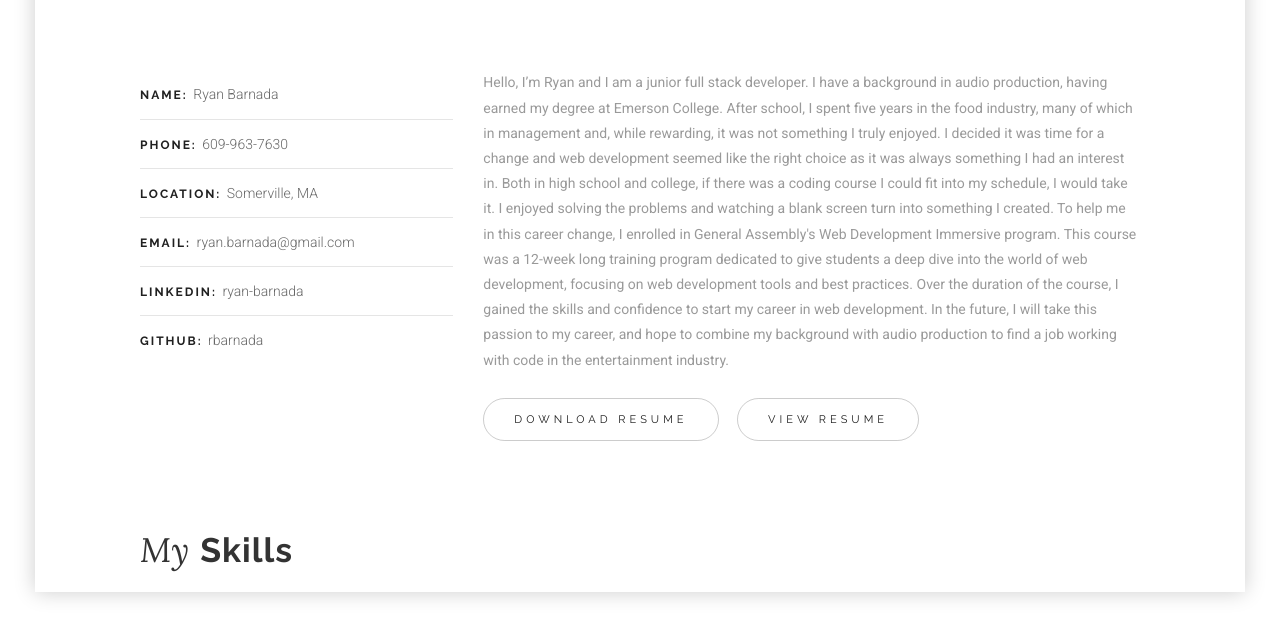
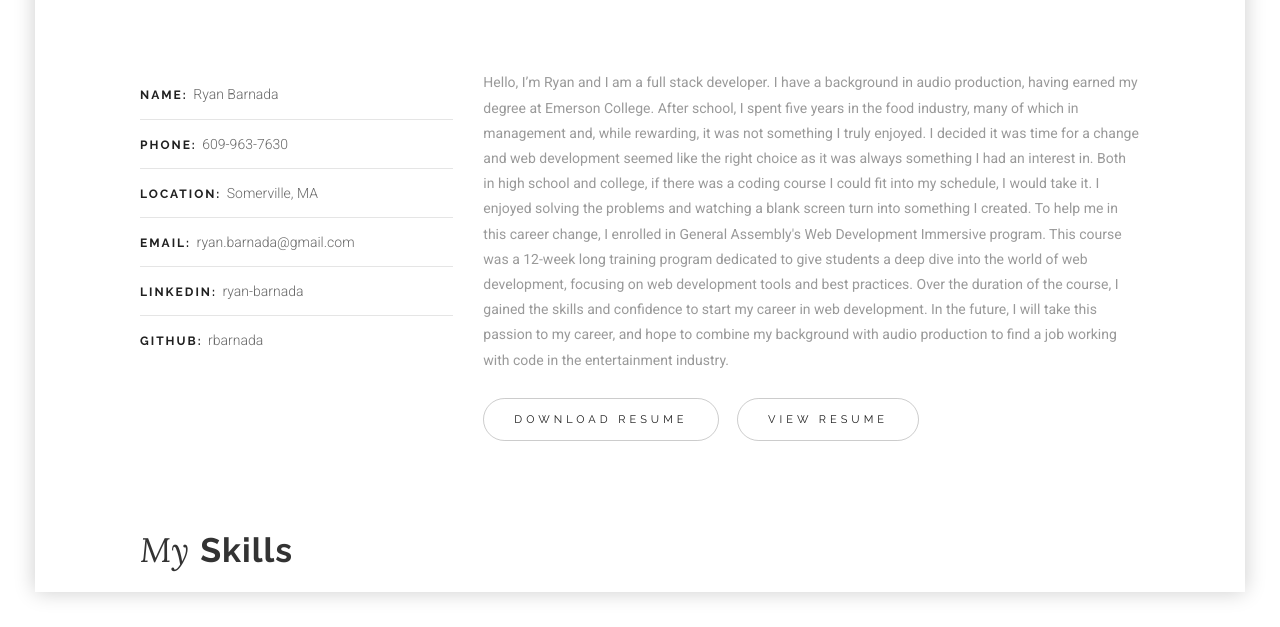
Before and after one commit to rbarnada/rbarnada.github.io, a website: page index.html in a window 1280 px wide. Both pictures are taken after a click on the link "DISCOVER MORE". Shown: the part 173-800 px from the top of the page. Drawn offline with Linux system fonts and the light colour scheme.

Commit message:
Removed 'junior' from title in description

```diff
--- a/index.html
+++ b/index.html
@@ -194,7 +194,7 @@
 
                 <div class='about-text'>
                   <p>
-                    Hello, I’m Ryan and I am a junior full stack developer. I have a background in audio production, having earned my degree at Emerson College. After school, I spent five years in the food industry, many of which in management and, while rewarding, it was not something I truly enjoyed. I decided it was time for a change and web development seemed like the right choice as it was always something I had an interest in. Both in high school and college, if there was a coding course I could fit into my schedule, I would take it. I enjoyed solving the problems and watching a blank screen turn into something I created. To help me in this career change, I enrolled in General Assembly's Web Development Immersive program. This course was a 12-week long training program dedicated to give students a deep dive into the world of web development, focusing on web development tools and best practices. Over the duration of the course, I gained the skills and confidence to start my career in web development. In the future, I will take this passion to my career, and hope to combine my background with audio production to find a job working with code in the entertainment industry.
+                    Hello, I’m Ryan and I am a full stack developer. I have a background in audio production, having earned my degree at Emerson College. After school, I spent five years in the food industry, many of which in management and, while rewarding, it was not something I truly enjoyed. I decided it was time for a change and web development seemed like the right choice as it was always something I had an interest in. Both in high school and college, if there was a coding course I could fit into my schedule, I would take it. I enjoyed solving the problems and watching a blank screen turn into something I created. To help me in this career change, I enrolled in General Assembly's Web Development Immersive program. This course was a 12-week long training program dedicated to give students a deep dive into the world of web development, focusing on web development tools and best practices. Over the duration of the course, I gained the skills and confidence to start my career in web development. In the future, I will take this passion to my career, and hope to combine my background with audio production to find a job working with code in the entertainment industry.
                   </p>
 
                 </div>
```
